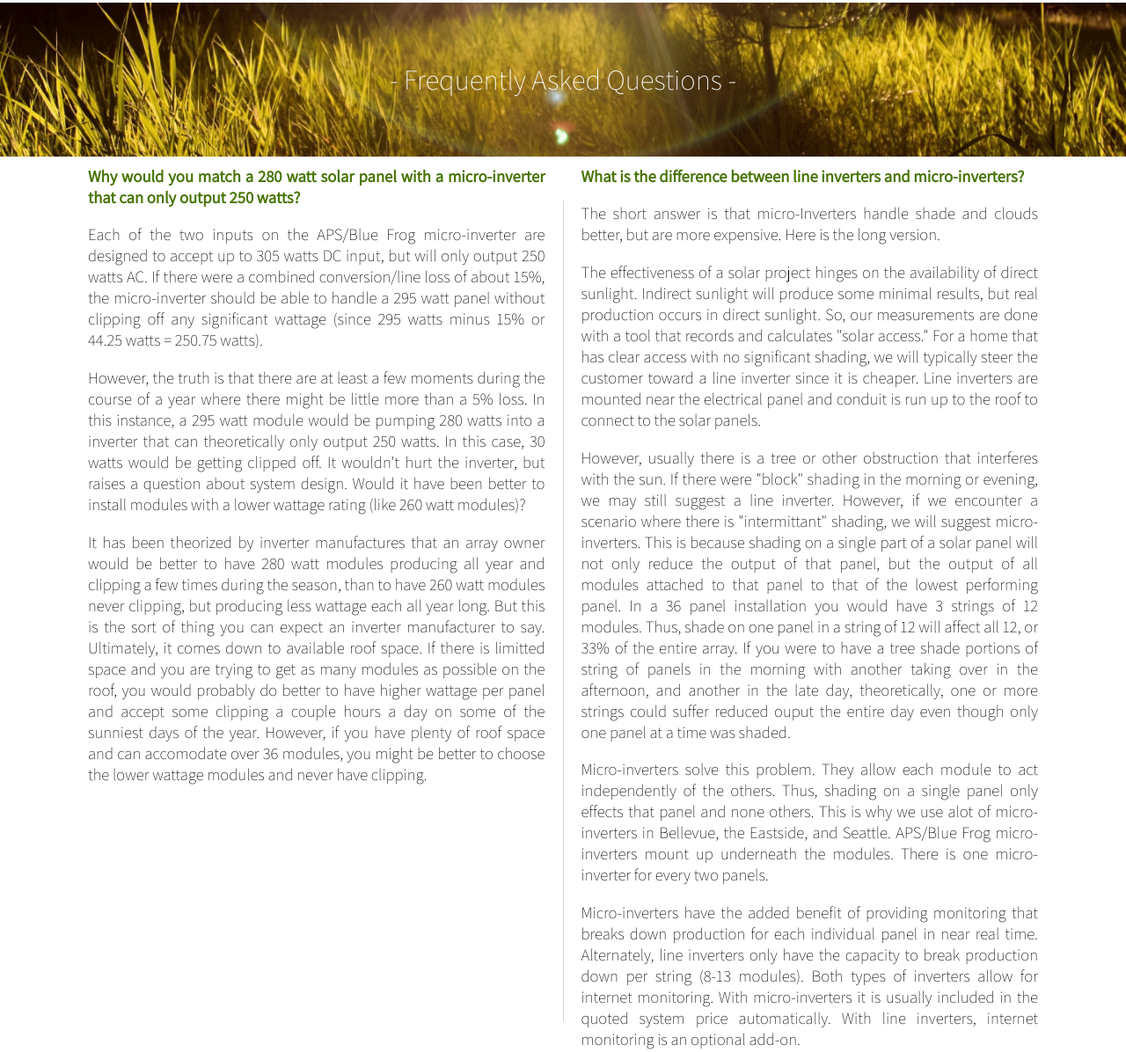
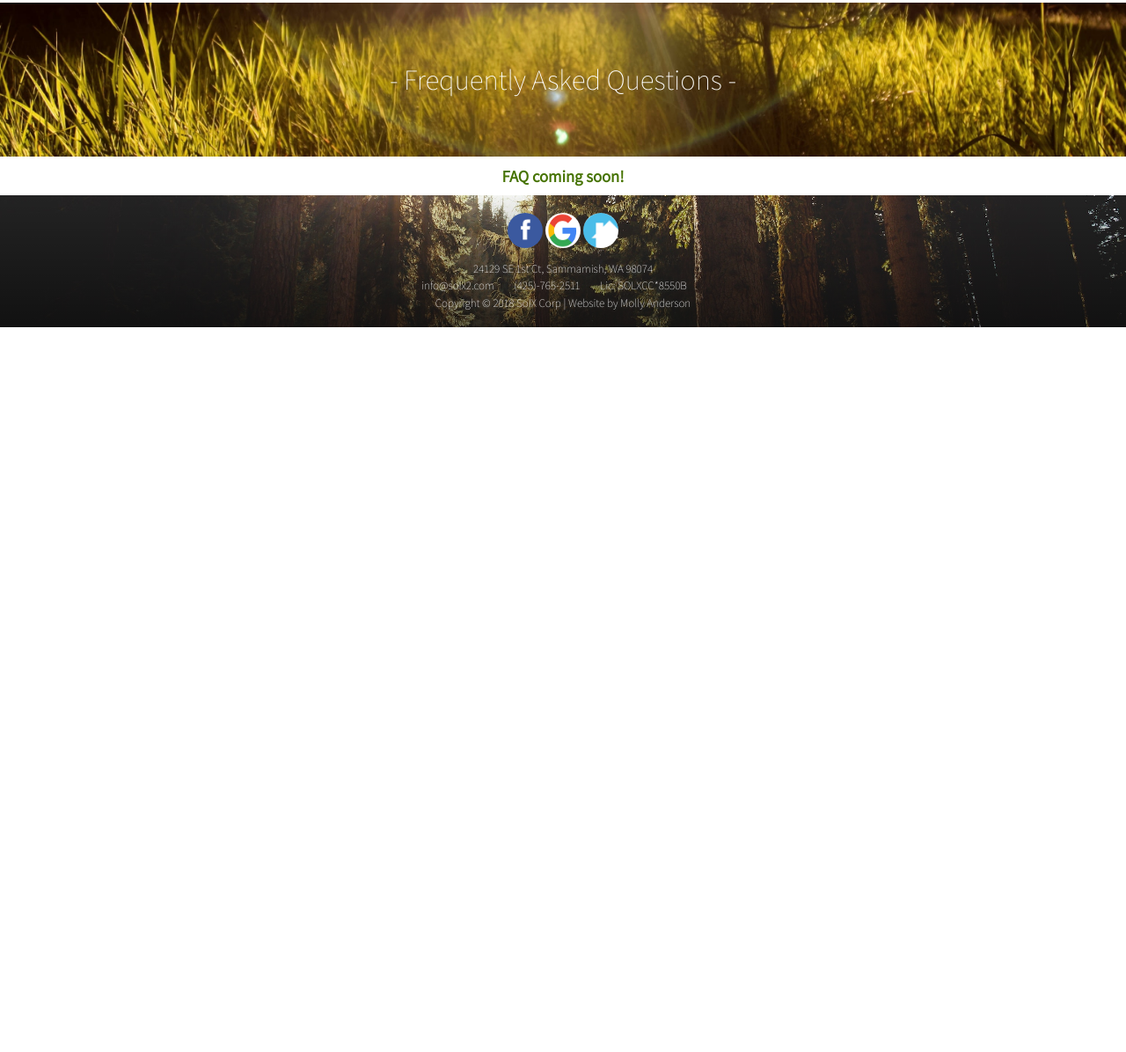
Before and after one commit to mollypanderson/solx, a website: page public/about.html in a window 1280 px wide. Shown: the part 2502-3698 px from the top of the page at 88% size. After the commit the page ends 2874 px from the top, so only its background shows below. Drawn offline with Linux system fonts and the light colour scheme.

Commit message:
removed FAQ text

```diff
--- a/public/about.html
+++ b/public/about.html
@@ -23,9 +23,12 @@
 
 <body>
 	<div class="mega-container">
+
+	<!-- header -->
 		<div class="header-container-about">
 			<div class="header-gradient">
 
+				<!-- side navidation -->
 				<div id="mySidenav" class="sidenav">
 							  <a href="javascript:void(0)" class="closebtn" onclick="closeNav()">&times;</a>
 							  <a href="index.html">Home</a>
@@ -69,6 +72,7 @@
 
 					</span>
 
+					<!-- normal header menu bar links -->
 						<span class="menu-link"><a href="services.html" class="white-link">Services</a></span>
 						<span class="menu-link"><a href="recent-projects.html" class="white-link">Gallery</a></span>
 						<span class="menu-link"><a href="reviews.html" class="white-link">Reviews</a></span>
@@ -83,6 +87,8 @@
 			</div>
 		</div>
 
+<!-- "about" section -->
+
 		<div class="about-body">
 		<div class="intro-body">
 			<div class="service-one-row">
@@ -95,6 +101,8 @@ in Sammamish, WA is a Solar Installation company, Roofing Company, Licensed   El
 				</div>
 			</div>
 		</div>
+
+<!-- incentives section -->
 
 		<div id="incentives"></div>
 		<div class="banner incentives-banner"><h5>- Incentives -</h5></div>
@@ -182,37 +190,20 @@ about $6700.00 including sales tax. A battery backup system is about $9,000.00,
 		</div>
 </div></div>
 
+<!-- FAQ section -->
+
 		<div id="faq"></div>
 		<div class="banner faq-banner"><h5>- Frequently Asked Questions -</h5></div>
-		<div class="faq-body">
+		<!-- add the class 'faq-body' to the below div when you want FAQs back-->
+		<div class="pgh-heading-centered">
 
+<!-- add class'faq text' to the div below -->
+			<div class="faq-coming-soon pgh-heading pgh-heading-centered">FAQ coming soon!</div>
 
-			<div class="faq-text">
-	<div class="faq-one"><span class="pgh-heading">Why would you match a 280 watt solar panel with a micro-inverter that can only output 250 watts?</span><br>
-<p>Each of the two inputs on the APS/Blue Frog micro-inverter are designed to accept up to 305 watts DC input, but will only output 250 watts AC. If there were a combined conversion/line loss of about 15%, the micro-inverter should be able to handle a 295 watt panel without clipping off any significant wattage (since 295 watts minus 15% or 44.25 watts = 250.75 watts).</p>
-
-<p>However, the truth is that there are at least a few moments during the course of a year where there might be little more than a 5% loss. In this instance, a 295 watt module would be pumping 280 watts into a inverter that can theoretically only output 250 watts. In this case, 30 watts would be getting clipped off. It wouldn't hurt the inverter, but raises a question about system design. Would it have been better to install modules with a lower wattage rating (like 260 watt modules)?</p>
-
-<p>It has been theorized by inverter manufactures that an array owner would be better to have 280 watt modules producing all year and clipping a few times during the season, than to have 260 watt modules never clipping, but producing less wattage each all year long. But this is the sort of thing you can expect an inverter manufacturer to say. Ultimately, it comes down to available roof space. If there is limitted space and you are trying to get as many modules as possible on the roof, you would probably do better to have higher wattage per panel and accept some clipping a couple hours a day on some of the sunniest days of the year. However, if you have plenty of roof space and can accomodate over 36 modules, you might be better to choose the lower wattage modules and never have clipping.</p></div>
-
-<div class="vertical-line"></div>
-
-	<div class="faq-two"><span class="pgh-heading">What is the difference between line inverters and micro-inverters?</span><br>
-<p>The short answer is that micro-Inverters handle shade and clouds better, but are more expensive. Here is the long version.</p>
-
-<p>The effectiveness of a solar project hinges on the availability of direct sunlight. Indirect sunlight will produce some minimal results, but real production occurs in direct sunlight. So, our measurements are done with a tool that records and calculates "solar access."  For a home that has clear access with no significant shading, we will typically steer the customer toward a line inverter since it is cheaper. Line inverters are mounted near the electrical panel and conduit is run up to the roof to connect to the solar panels.</p>
-
-<p>However, usually there is a tree or other obstruction that interferes with the sun. If there were "block" shading in the morning or evening, we may still suggest a line inverter. However, if we encounter a scenario where there is "intermittant" shading, we will suggest micro-inverters. This is because shading on a single part of a solar panel will not only reduce the output of that panel, but the output of all modules attached to that panel to that of the lowest performing panel. In a 36 panel installation you would have 3 strings of 12 modules. Thus, shade on one panel in a string of 12 will affect all 12, or 33% of the entire array. If you were to have a tree shade portions of string of panels in the morning with another taking over in the afternoon, and another in the late day, theoretically, one or more strings could suffer reduced ouput the entire day even though only one panel at a time was shaded.</p>
-
-<p>Micro-inverters solve this problem. They allow each module to act independently of the others. Thus, shading on a single panel only effects that panel and none others. This is why we use alot of micro-inverters in Bellevue, the Eastside, and Seattle. APS/Blue Frog micro-inverters mount up underneath the modules. There is one micro-inverter for every two panels.</p>
-
-<p>Micro-inverters have the added benefit of providing monitoring that breaks down production for each individual panel in near real time. Alternately, line inverters only have the capacity to break production down per string (8-13 modules).  Both types of inverters allow for internet monitoring. With micro-inverters it is usually included in the quoted system price automatically. With line inverters, internet monitoring is an optional add-on.</p>
-
-			</div>
-			</div>
 		</div>
 	</div>
 
+<!--footer-->
 		<div class="footer-row-about">
 			<div class="footer-gradient">
 			<div class="social-media-row">
@@ -234,7 +225,7 @@ about $6700.00 including sales tax. A battery backup system is about $9,000.00,
 
 
 
-
+<!-- side navigation javascript -->
 <script>
 function openNav() {
     document.getElementById("mySidenav").style.width = "250px";
@@ -247,6 +238,7 @@ function closeNav() {
 }
 </script>
 
+<!-- header image scroll javascript -->
 <script>
 	$(window).scroll(function() {
   var scrolledY = $(window).scrollTop();
--- a/public/main.css
+++ b/public/main.css
@@ -1,8 +1,8 @@
 
 
-/** {
-	border: 1px solid gray !important;
-	}*/
+* {
+	/*border: 1px solid gray !important;*/
+	}
 
 * {
 	font-family: 'Assistant', sans-serif, 'Source Sans Pro', sans-serif;
@@ -762,6 +762,12 @@ input[type=submit]:hover {
 .faq-banner {
 	background-image: url("photos/micah-hallahan-27755.jpg");
 	background-position: 50% 70%;
+}
+
+.faq-coming-soon {
+	margin: auto;
+	text-align: center;
+	padding: 10px;
 }
 
 .incentives-body {
```
